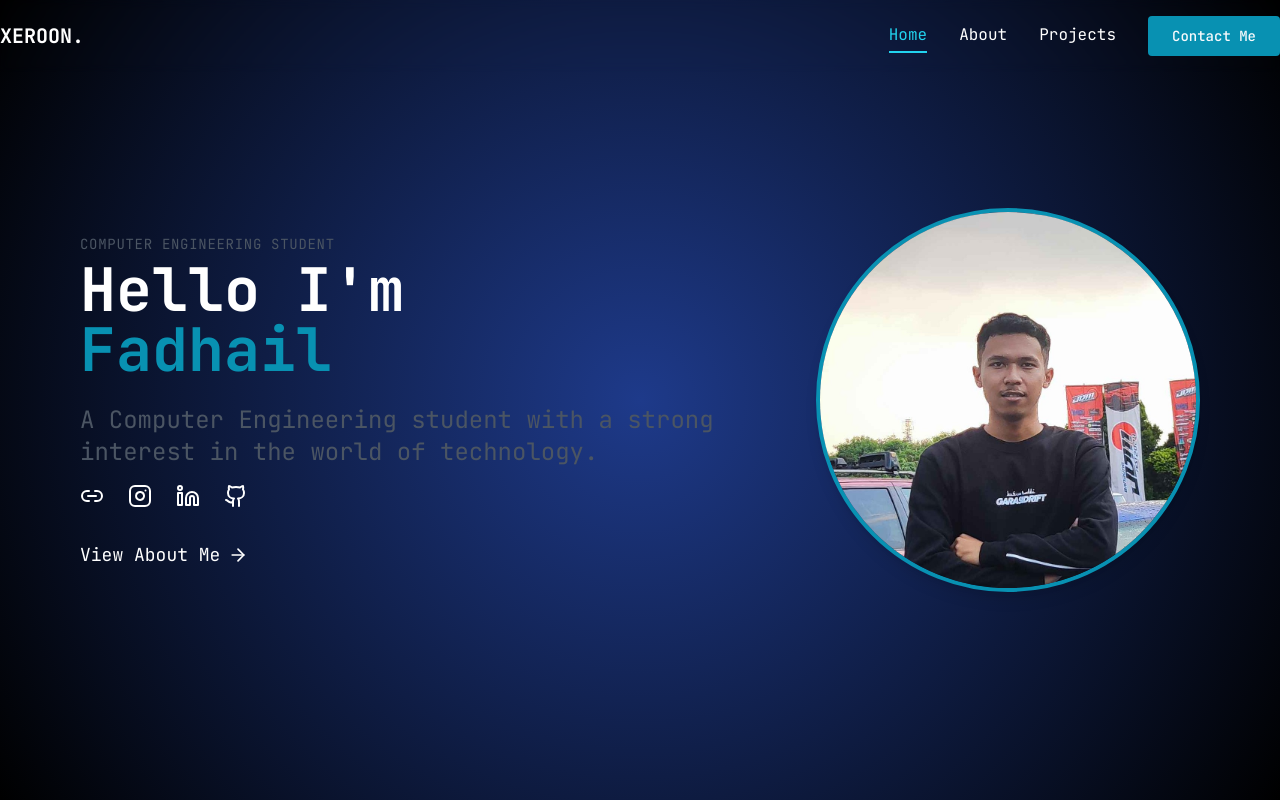
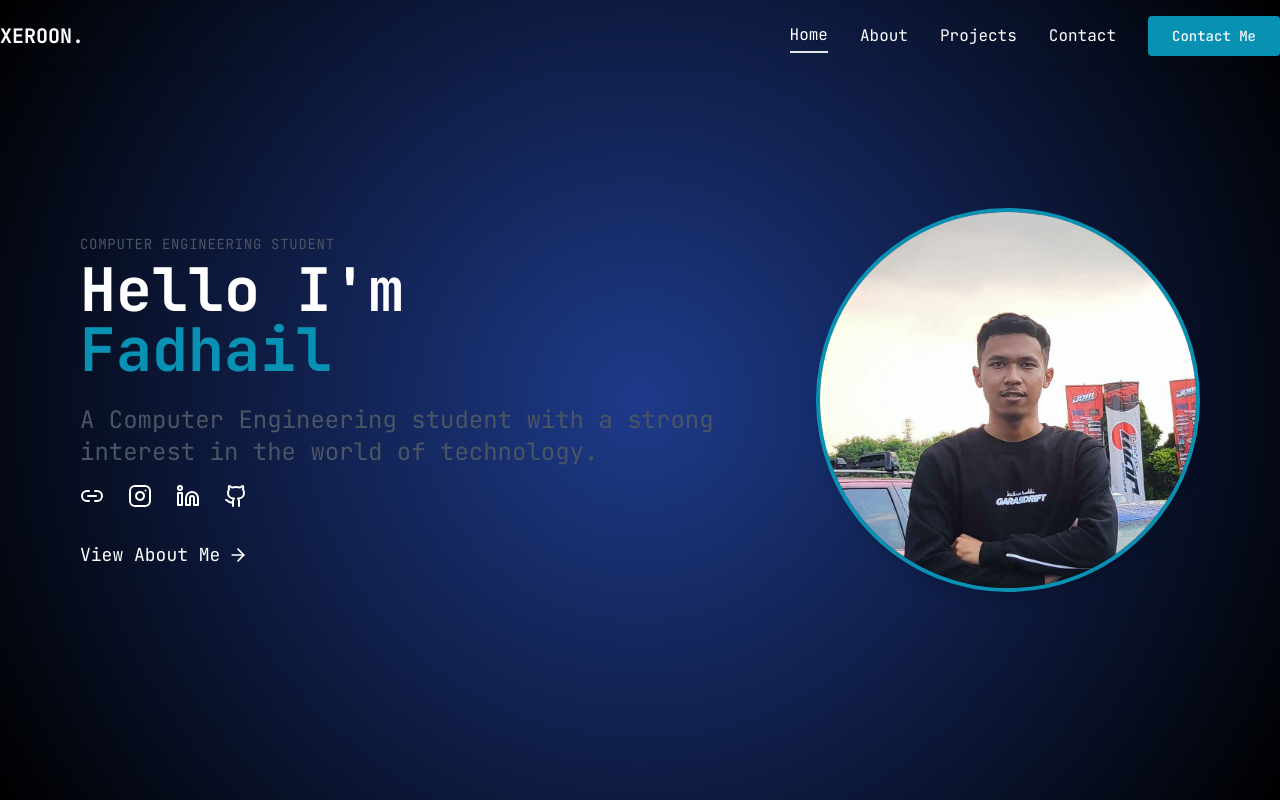
Before and after one commit to Fadhail/portfolio, a Next.js app: page / in a window 1280 px wide. Built offline with nearby package versions, Linux system fonts and the light colour scheme.

Commit message:
perbaikan navbar

```diff
--- a/components/Header.tsx
+++ b/components/Header.tsx
@@ -1,3 +1,5 @@
+// components/Header.js
+
 "use client";
 
 import Link from "next/link";
@@ -17,7 +19,7 @@ export default function Header() {
           </Link>
           <div className="flex items-center gap-8">
             <Navbar />
-            <Link href="mailto:mochammadfadhail2@gmail.com">
+            <Link href="/contact">
               <Button className="bg-cyan-600 hover:bg-cyan-700 px-6 rounded">
                 Contact Me
               </Button>
--- a/components/MobileNav.tsx
+++ b/components/MobileNav.tsx
@@ -1,45 +1,48 @@
+// components/MobileNav.js
+
 "use client";
 
 import Link from "next/link";
 import { useState } from "react";
-import { MenuIcon, XIcon } from "lucide-react"; // Ensure you have the lucide-react library installed
+import { MenuIcon, XIcon } from "lucide-react";
 
 const links = [
   { name: "Home", path: "/" },
   { name: "About", path: "/about" },
   { name: "Projects", path: "/projects" },
-  { name: "Contact", path: "/contact" },
+  { name: "Contact", path: "mailto:mochammadfadhail2@gmail.com" },
 ];
 
 export default function MobileNav() {
-  const [isOpen, setIsOpen] = useState(false); // State for mobile menu visibility
-
+  const [isOpen, setIsOpen] = useState(false);
   const toggleMenu = () => {
     setIsOpen(!isOpen);
   };
 
   return (
-    <nav className="flex justify-between items-center p-4 bg-transparent text-white fixed top-0 left-0 right-0 z-50">
-      {" "}
-      {/* Added fixed positioning */}
-      {/* Title or Brand Name */}
+    <nav className="flex justify-between items-center p-4 bg-transparent text-white fixed top-0 left-0 right-0 z-10">
       <div className="text-lg font-bold">XEROON.</div>
       {/* Hamburger Icon */}
-      <div onClick={toggleMenu} className="cursor-pointer">
+      <div
+        onClick={toggleMenu}
+        className="cursor-pointer"
+        aria-label="Toggle Menu"
+        aria-expanded={isOpen}
+      >
         {isOpen ? <XIcon size={24} /> : <MenuIcon size={24} />}
       </div>
       {/* Menu Links */}
       <div
         className={`${
           isOpen ? "block" : "hidden"
-        } absolute top-16 left-0 w-full bg-gray-800 bg-opacity-90 md:hidden`} // Set background to gray with opacity
+        } absolute top-16 left-0 w-full bg-gray-800 bg-opacity-90 transition-transform duration-300 ease-in-out`}
       >
         {links.map((link, index) => (
           <Link
             key={index}
             href={link.path}
-            className="block py-2 px-4 text-center hover:bg-gray-700 transition duration-300"
-            onClick={() => setIsOpen(false)} // Close menu on link click
+            className="block py-2 px-4 text-center text-white hover:bg-gray-700 transition duration-300"
+            onClick={() => setIsOpen(false)}
           >
             {link.name}
           </Link>
--- a/components/Navbar.tsx
+++ b/components/Navbar.tsx
@@ -1,3 +1,5 @@
+// components/Navbar.js
+
 "use client";
 
 import Link from "next/link";
@@ -7,24 +9,23 @@ const links = [
   { name: "Home", path: "/" },
   { name: "About", path: "/about" },
   { name: "Projects", path: "/projects" },
+  { name: "Contact", path: "mailto:mochammadfadhail2@gmail.com" },
 ];
 
 export default function Navbar() {
   const pathname = usePathname();
 
   return (
-    <nav className="flex gap-8">
+    <nav className="hidden xl:flex justify-center items-center space-x-8">
       {links.map((link, index) => {
         const isActive = pathname === link.path;
         return (
           <Link
             key={index}
             href={link.path}
-            className={`${
-              isActive
-                ? "text-cyan-400 border-b-2 border-cyan-400"
-                : "text-white hover:text-cyan-400 transition-colors duration-300"
-            }`}
+            className={`text-white ${
+              isActive ? "text-cyan-400 border-b-2" : ""
+            } hover:text-cyan-400 transition duration-300`}
           >
             {link.name}
           </Link>
--- a/tailwind.config.ts
+++ b/tailwind.config.ts
@@ -10,7 +10,6 @@ const config: Config = {
   theme: {
     extend: {
       screens: {
-        xs: "320px",
         sm: "640px",
         md: "768px",
         lg: "1024px",
```
